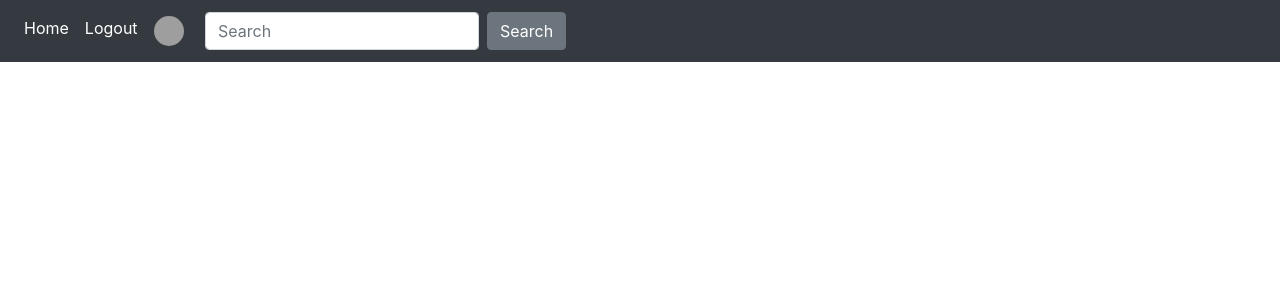
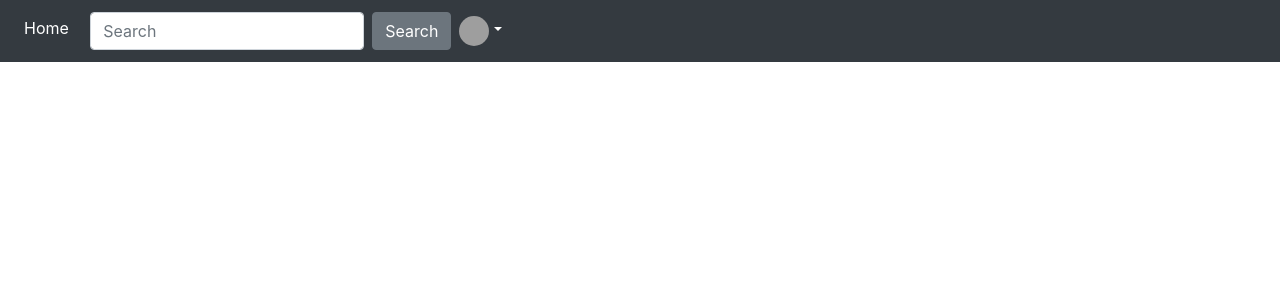
Before and after one commit to FoysalMdTanvir/Public_Networking, a Django app: page /content/ in a window 1280 px wide. Shown: the top 300 px of the page. Run offline with Django 3.2, Linux system fonts and the light colour scheme; a user stored in the database is signed in; data comes from the database, SQL or seed files in the repository; both versions use the stored data as it was after the commit; some libraries are stand-ins or nearby versions; grey boxes are pictures that could not be loaded.

Commit message:
Navbar Redesign

```diff
--- a/templates/App_Content/content_list.html
+++ b/templates/App_Content/content_list.html
@@ -21,8 +21,7 @@
 </div>
 <br>
 {% endfor %}
+{% else %}
+{% endif %}
 
-{% else %}
-
-{% endif %}
 {% endblock %}
--- a/templates/base.html
+++ b/templates/base.html
@@ -30,21 +30,21 @@
       <li class="nav-item active">
         <a class="nav-link" href="{% url 'index' %}">Home</a>
       </li>
-      <li class="nav-item active">
-        <a class="nav-link" href="{% url 'App_Login:logout' %}">Logout</a>
-      </li>
-      <li class="nav-item active">
-        {% if user.user_profile.profile_pic %}
-        <a class="nav-link" href="{% url 'App_Login:profile' %}"><img src="/media/{{user.user_profile.profile_pic}}" width="30px" height="30px" class="rounded-circle"></a>
-        {% else %}
-        <a class="nav-link" href="{% url 'App_Login:profile' %}"><img src="/media/default.png" width="30px" height="30px" class="rounded-circle"></a>
-        {% endif %}
-      </li>
       &nbsp; &nbsp;
       <form class="form-inline" method="GET">
         <input class="form-control mr-sm-2" type="text" name="search" placeholder="Search">
         <button class="btn btn-secondary" type="submit">Search</button>
       </form>
+      <div class="nav-item dropdown active">
+        {% if user.user_profile.profile_pic %}
+        <a class="nav-link dropdown-toggle" data-toggle="dropdown" href="{% url 'App_Login:profile' %}"><img src="/media/{{user.user_profile.profile_pic}}" width="30px" height="30px" class="rounded-circle">&nbsp; {{user.first_name}}</a>
+        {% else %}
+        <a class="nav-link dropdown-toggle" data-toggle="dropdown" href="{% url 'App_Login:profile' %}"><img src="/media/default.png" width="30px" height="30px" class="rounded-circle"></a>
+        {% endif %}
+        <div class="dropdown-menu">
+          <a class=dropdown-item href="{% url 'App_Login:logout' %}">Logout</a>
+        </div>
+      </div>
       {% else %}
       <li class="nav-item active">
         <a class="nav-link" href="{% url 'App_Login:signup' %}">Sign Up</a>
```
Also changed, not shown: db.sqlite3.
